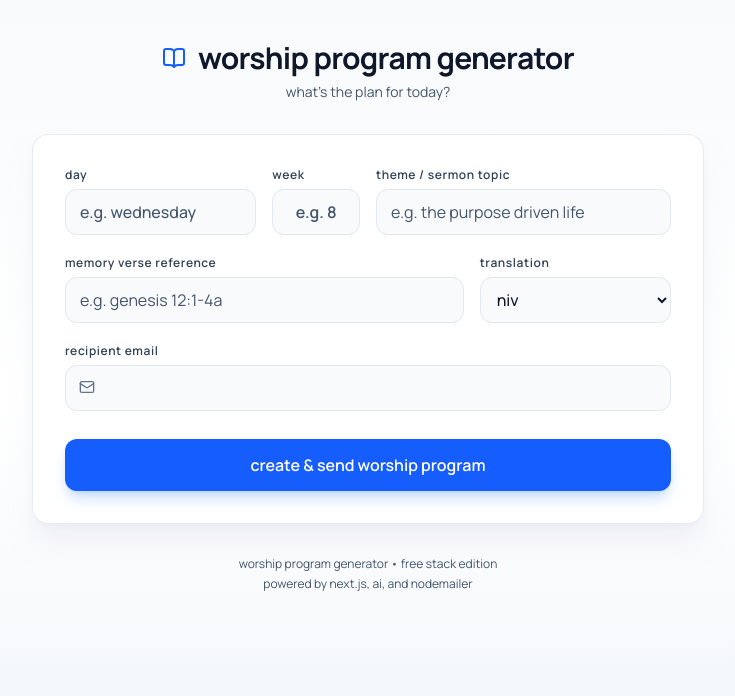
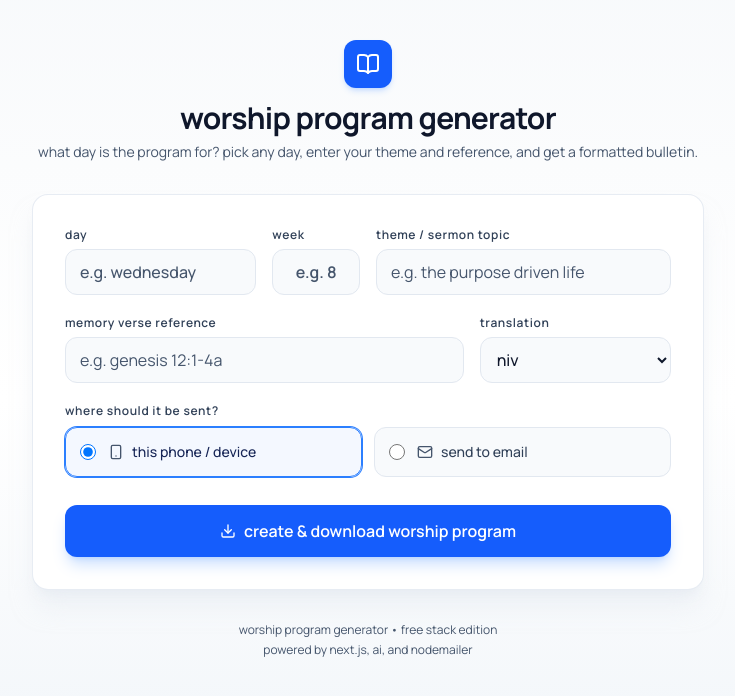
Before and after one commit to lee-jr11/worship-program, a Next.js app: page / in a window 1280 px wide. Shown: the top 696 px of the page, without its empty margins (272-1007 px from the left). Built offline with nearby package versions, Linux system fonts and the light colour scheme.

Commit message:
Add delivery destination choice: download to device or send via email

```diff
--- a/scripts/diagnostics.ts
+++ b/scripts/diagnostics.ts
@@ -66,6 +66,28 @@ async function runDiagnostics() {
   // Reject empty theme
   const badTheme = GenerateProgramInputSchema.safeParse({ ...validGoodInput, theme: '   ' });
   assert(!badTheme.success, 'Rejects empty theme');
+
+  // Device delivery does not require an email
+  const deviceDelivery = GenerateProgramInputSchema.safeParse({
+    day: 'Sunday',
+    theme: 'Walking in Faith',
+    week: 12,
+    verseReference: 'Hebrews 11:1',
+    translation: 'NIV',
+    deliveryMethod: 'device',
+  });
+  assert(deviceDelivery.success, 'Device delivery succeeds without email');
+
+  // Email delivery requires a valid email
+  const emailDeliveryMissing = GenerateProgramInputSchema.safeParse({
+    day: 'Sunday',
+    theme: 'Walking in Faith',
+    week: 12,
+    verseReference: 'Hebrews 11:1',
+    translation: 'NIV',
+    deliveryMethod: 'email',
+  });
+  assert(!emailDeliveryMissing.success, 'Email delivery fails when email is missing');
 
   // ----------------------------------------------------------------
   // 2. OUTPUT SCHEMA CONTRACT TESTS
--- a/src/app/api/generate/route.ts
+++ b/src/app/api/generate/route.ts
@@ -27,7 +27,7 @@ export async function POST(req: NextRequest) {
       );
     }
 
-    const { day, week, theme, verseReference, translation, email } = parseResult.data;
+    const { day, week, theme, verseReference, translation, deliveryMethod, email } = parseResult.data;
 
     // 2. AI Generation
     console.log(`[Generate API] Generating program for ${day} Week ${week}: ${theme}...`);
@@ -43,14 +43,15 @@ export async function POST(req: NextRequest) {
     console.log(`[Generate API] Building .docx document...`);
     const docxBuffer = await buildDocx(program);
 
-    // 4. Deliver via Gmail SMTP
+    // 4. Deliver via Gmail SMTP (only if deliveryMethod is 'email')
     let emailSent = false;
     let emailError: string | undefined;
 
+    if (deliveryMethod === 'email') {
       const gmailUser = process.env.GMAIL_USER;
       const gmailPass = process.env.GMAIL_APP_PASSWORD;
 
-    if (gmailUser && gmailPass) {
+      if (gmailUser && gmailPass && email) {
         console.log(`[Generate API] Dispatching email to ${email}...`);
         const emailResult = await sendProgramEmail({
           to: email,
@@ -66,12 +67,14 @@ export async function POST(req: NextRequest) {
         console.warn('[Generate API] Gmail SMTP not configured yet. Skipping email dispatch.');
         emailError = 'gmail smtp credentials not configured yet in environment.';
       }
+    }
 
     const programDay = (program.day || 'Wednesday').toUpperCase();
 
-    // 5. Return response (with base64 download buffer so user can download directly if needed)
+    // 5. Return response
     return NextResponse.json({
       success: true,
+      deliveryMethod,
       emailSent,
       emailError,
       recipientEmail: email,
--- a/src/app/page.tsx
+++ b/src/app/page.tsx
@@ -10,12 +10,14 @@ import {
   RefreshCw,
   Send,
   Mail,
+  Smartphone,
 } from 'lucide-react';
 
 interface ProgramResult {
   filename: string;
   docxBase64: string;
-  recipientEmail: string;
+  deliveryMethod?: 'device' | 'email';
+  recipientEmail?: string;
   emailSent: boolean;
   emailError?: string;
   program: {
@@ -33,6 +35,7 @@ export default function WorshipProgramApp() {
   const [theme, setTheme] = useState<string>('');
   const [verseReference, setVerseReference] = useState<string>('');
   const [translation, setTranslation] = useState<string>('NIV');
+  const [deliveryMethod, setDeliveryMethod] = useState<'device' | 'email'>('device');
   const [email, setEmail] = useState<string>('');
 
   const [showConfirmModal, setShowConfirmModal] = useState<boolean>(false);
@@ -68,7 +71,7 @@ export default function WorshipProgramApp() {
       setError('please provide a scripture reference (e.g. genesis 12:1-4a).');
       return;
     }
-    if (!email.trim() || !email.includes('@')) {
+    if (deliveryMethod === 'email' && (!email.trim() || !email.includes('@'))) {
       setError('please enter a valid recipient email address.');
       return;
     }
@@ -92,7 +95,8 @@ export default function WorshipProgramApp() {
           theme: theme.trim(),
           verseReference: verseReference.trim(),
           translation: translation.trim(),
-          email: email.trim(),
+          deliveryMethod,
+          email: deliveryMethod === 'email' ? email.trim() : undefined,
         }),
       });
 
@@ -135,15 +139,15 @@ export default function WorshipProgramApp() {
     <div className="min-h-screen bg-gradient-to-b from-slate-50 via-white to-slate-100 text-slate-800 antialiased py-10 px-4 sm:px-6">
       <div className="max-w-2xl mx-auto">
         {/* Header */}
-        <header className="mb-8">
-          <div className="flex items-center justify-center gap-3">
-            <BookOpen className="w-6 h-6 text-blue-600" aria-hidden="true" />
-            <h1 className="text-2xl sm:text-3xl font-bold tracking-tight text-slate-900">
+        <header className="text-center mb-8">
+          <div className="inline-flex items-center justify-center w-12 h-12 rounded-xl bg-blue-600 text-white shadow-md shadow-blue-500/20 mb-3">
+            <BookOpen className="w-6 h-6" />
+          </div>
+          <h1 className="text-2xl sm:text-3xl font-bold tracking-tight text-slate-900 lowercase">
             worship program generator
           </h1>
-          </div>
-          <p className="mt-1.5 text-center text-sm text-slate-600">
-            what&apos;s the plan for today?
+          <p className="mt-1.5 text-sm text-slate-600 lowercase">
+            what day is the program for? pick any day, enter your theme and reference, and get a formatted bulletin.
           </p>
         </header>
 
@@ -154,8 +158,11 @@ export default function WorshipProgramApp() {
               <CheckCircle2 className="w-10 h-10" />
             </div>
 
-            <h2 className="text-2xl font-bold text-slate-900">program ready!</h2>
-
+            {result.deliveryMethod === 'email' ? (
+              <>
+                <h2 className="text-2xl font-bold text-slate-900">
+                  {result.emailSent ? 'program sent!' : 'program ready!'}
+                </h2>
                 {result.emailSent ? (
                   <p className="mt-2 text-sm text-slate-600">
                     email with <span className="font-semibold text-slate-800">{result.filename}</span> has been dispatched to{' '}
@@ -163,8 +170,17 @@ export default function WorshipProgramApp() {
                   </p>
                 ) : (
                   <div className="mt-3 p-3 bg-amber-50 rounded-lg border border-amber-200 text-left text-xs text-amber-800">
-                <span className="font-semibold">note:</span> {result.emailError || 'email could not be dispatched (check smtp settings).'} you can still download the document directly below.
+                    <span className="font-semibold">note:</span> {result.emailError || 'email could not be dispatched.'} you can still download the document directly below.
                   </div>
+                )}
+              </>
+            ) : (
+              <>
+                <h2 className="text-2xl font-bold text-slate-900">program ready!</h2>
+                <p className="mt-2 text-sm text-slate-600">
+                  your formatted word document <span className="font-semibold text-slate-800">{result.filename}</span> is ready to download.
+                </p>
+              </>
             )}
 
             <div className="mt-6 p-4 bg-slate-50 rounded-xl border border-slate-200/70 text-left space-y-2 text-xs sm:text-sm">
@@ -182,7 +198,10 @@ export default function WorshipProgramApp() {
               </div>
             </div>
 
+            {/* Decision-Based Action Buttons */}
             <div className="mt-6 flex flex-col sm:flex-row gap-3">
+              {result.deliveryMethod === 'device' || !result.emailSent ? (
+                <>
                   <button
                     type="button"
                     onClick={handleDownloadDocx}
@@ -199,6 +218,27 @@ export default function WorshipProgramApp() {
                     <RefreshCw className="w-4 h-4" />
                     prepare another week
                   </button>
+                </>
+              ) : (
+                <>
+                  <button
+                    type="button"
+                    onClick={handleResetForNext}
+                    className="pressable flex-1 inline-flex items-center justify-center gap-2 py-3 px-5 rounded-xl bg-blue-600 hover:bg-blue-700 text-white font-medium shadow-md shadow-blue-500/20 focus-visible:outline-none focus-visible:ring-2 focus-visible:ring-blue-500 focus-visible:ring-offset-2"
+                  >
+                    <RefreshCw className="w-4 h-4" />
+                    prepare another week
+                  </button>
+                  <button
+                    type="button"
+                    onClick={handleDownloadDocx}
+                    className="pressable inline-flex items-center justify-center gap-2 py-3 px-4 rounded-xl border border-slate-300 hover:bg-slate-50 text-slate-700 font-medium text-xs focus-visible:outline-none focus-visible:ring-2 focus-visible:ring-slate-400 focus-visible:ring-offset-2"
+                  >
+                    <Download className="w-3.5 h-3.5" />
+                    download copy
+                  </button>
+                </>
+              )}
             </div>
           </div>
         )}
@@ -310,8 +350,59 @@ export default function WorshipProgramApp() {
                 </div>
               </div>
 
-              {/* Row 3: Recipient Email */}
+              {/* Row 3: Destination Radio Choice */}
               <div>
+                <label className="block text-xs font-semibold text-slate-700 lowercase tracking-wider mb-2">
+                  where should it be sent?
+                </label>
+                <div className="grid grid-cols-1 sm:grid-cols-2 gap-3">
+                  <label
+                    className={`pressable flex items-center gap-3 p-3.5 rounded-xl border cursor-pointer ${
+                      deliveryMethod === 'device'
+                        ? 'bg-blue-50/70 border-blue-500 text-blue-950 ring-1 ring-blue-500'
+                        : 'bg-slate-50 border-slate-200 text-slate-700 hover:bg-slate-100/60'
+                    }`}
+                  >
+                    <input
+                      type="radio"
+                      name="deliveryMethod"
+                      value="device"
+                      checked={deliveryMethod === 'device'}
+                      onChange={() => setDeliveryMethod('device')}
+                      className="w-4 h-4 text-blue-600 focus:ring-blue-500"
+                    />
+                    <div className="flex items-center gap-2">
+                      <Smartphone className="w-4 h-4 text-slate-600 shrink-0" />
+                      <span className="text-sm font-medium">this phone / device</span>
+                    </div>
+                  </label>
+
+                  <label
+                    className={`pressable flex items-center gap-3 p-3.5 rounded-xl border cursor-pointer ${
+                      deliveryMethod === 'email'
+                        ? 'bg-blue-50/70 border-blue-500 text-blue-950 ring-1 ring-blue-500'
+                        : 'bg-slate-50 border-slate-200 text-slate-700 hover:bg-slate-100/60'
+                    }`}
+                  >
+                    <input
+                      type="radio"
+                      name="deliveryMethod"
+                      value="email"
+                      checked={deliveryMethod === 'email'}
+                      onChange={() => setDeliveryMethod('email')}
+                      className="w-4 h-4 text-blue-600 focus:ring-blue-500"
+                    />
+                    <div className="flex items-center gap-2">
+                      <Mail className="w-4 h-4 text-slate-600 shrink-0" />
+                      <span className="text-sm font-medium">send to email</span>
+                    </div>
+                  </label>
+                </div>
+              </div>
+
+              {/* Row 4: Conditional Recipient Email (only if 'email' selected) */}
+              {deliveryMethod === 'email' && (
+                <div className="card-in">
                   <label htmlFor="email" className="block text-xs font-semibold text-slate-700 lowercase tracking-wider mb-1.5">
                     recipient email
                   </label>
@@ -320,31 +411,38 @@ export default function WorshipProgramApp() {
                     <input
                       id="email"
                       type="email"
+                      placeholder="your.email@example.com"
                       value={email}
                       onChange={(e) => setEmail(e.target.value)}
                       disabled={isLoading}
-                    required
+                      required={deliveryMethod === 'email'}
                       className="field w-full pl-10 pr-3.5 py-2.5 bg-slate-50 border border-slate-200 rounded-xl text-slate-900 placeholder:text-slate-600 focus:outline-none focus:ring-2 focus:ring-blue-500 focus:bg-white"
                     />
                   </div>
                 </div>
-
+              )}
 
               {/* Submit Button */}
               <div className="pt-2">
                 <button
                   type="submit"
                   disabled={isLoading}
-                  className="pressable w-full py-3.5 px-4 rounded-xl bg-blue-600 hover:bg-blue-700 text-white font-semibold shadow-lg shadow-blue-500/25 flex items-center justify-center gap-2 disabled:opacity-60 disabled:cursor-not-allowed cursor-pointer focus-visible:outline-none focus-visible:ring-2 focus-visible:ring-blue-500 focus-visible:ring-offset-2"
+                  className="pressable w-full py-3.5 px-4 rounded-xl bg-blue-600 hover:bg-blue-700 text-white font-semibold shadow-lg shadow-blue-500/25 flex items-center justify-center gap-2 disabled:opacity-60 disabled:cursor-not-allowed cursor-pointer focus-visible:outline-none focus-visible:ring-2 focus-visible:ring-blue-500 focus-visible:ring-offset-2 lowercase"
                 >
                   {isLoading ? (
                     <>
                       <Loader2 className="w-5 h-5 animate-spin" />
                       generating content & building document...
                     </>
+                  ) : deliveryMethod === 'device' ? (
+                    <>
+                      <Download className="w-4 h-4" />
+                      create & download worship program
+                    </>
                   ) : (
                     <>
-                      create & send worship program
+                      <Send className="w-4 h-4" />
+                      create & send to email
                     </>
                   )}
                 </button>
@@ -364,8 +462,10 @@ export default function WorshipProgramApp() {
       {showConfirmModal && (
         <div className="overlay-in fixed inset-0 z-50 flex items-center justify-center bg-slate-900/60 backdrop-blur-sm p-4">
           <div className="dialog-in bg-white rounded-2xl shadow-2xl max-w-md w-full p-6 border border-slate-200">
-            <h3 className="text-lg font-bold text-slate-900 mb-2">confirm program dispatch</h3>
-            <p className="text-sm text-slate-600 mb-4">
+            <h3 className="text-lg font-bold text-slate-900 mb-2 lowercase">
+              {deliveryMethod === 'device' ? 'confirm program download' : 'confirm program dispatch'}
+            </h3>
+            <p className="text-sm text-slate-600 mb-4 lowercase">
               please verify the details below before creating the document:
             </p>
 
@@ -389,8 +489,10 @@ export default function WorshipProgramApp() {
                 </p>
               </div>
               <div>
-                <span className="text-slate-500">delivery email:</span>
-                <p className="font-semibold text-blue-600">{email}</p>
+                <span className="text-slate-500">destination:</span>
+                <p className="font-semibold text-blue-600">
+                  {deliveryMethod === 'device' ? 'on this device (direct download)' : email}
+                </p>
               </div>
             </div>
 
@@ -398,17 +500,26 @@ export default function WorshipProgramApp() {
               <button
                 type="button"
                 onClick={() => setShowConfirmModal(false)}
-                className="pressable flex-1 py-2.5 px-4 rounded-xl border border-slate-300 font-medium text-slate-700 hover:bg-slate-50 focus-visible:outline-none focus-visible:ring-2 focus-visible:ring-slate-400 focus-visible:ring-offset-2"
+                className="pressable flex-1 py-2.5 px-4 rounded-xl border border-slate-300 font-medium text-slate-700 hover:bg-slate-50 focus-visible:outline-none focus-visible:ring-2 focus-visible:ring-slate-400 focus-visible:ring-offset-2 lowercase"
               >
                 cancel
               </button>
               <button
                 type="button"
                 onClick={handleConfirmSend}
-                className="pressable flex-1 py-2.5 px-4 rounded-xl bg-blue-600 hover:bg-blue-700 text-white font-medium shadow-md shadow-blue-500/20 flex items-center justify-center gap-1.5 focus-visible:outline-none focus-visible:ring-2 focus-visible:ring-blue-500 focus-visible:ring-offset-2"
+                className="pressable flex-1 py-2.5 px-4 rounded-xl bg-blue-600 hover:bg-blue-700 text-white font-medium shadow-md shadow-blue-500/20 flex items-center justify-center gap-1.5 focus-visible:outline-none focus-visible:ring-2 focus-visible:ring-blue-500 focus-visible:ring-offset-2 lowercase"
               >
+                {deliveryMethod === 'device' ? (
+                  <>
+                    <Download className="w-4 h-4" />
+                    confirm & create
+                  </>
+                ) : (
+                  <>
                     <Send className="w-4 h-4" />
-                confirm & create
+                    confirm & send
+                  </>
+                )}
               </button>
             </div>
           </div>
--- a/src/lib/schema.ts
+++ b/src/lib/schema.ts
@@ -1,13 +1,33 @@
 import { z } from 'zod';
 
 // Input payload schema from the frontend form
-export const GenerateProgramInputSchema = z.object({
+export const GenerateProgramInputSchema = z
+  .object({
     day: z.string().trim().min(1, 'Day is required'),
     week: z.coerce.number().int().min(1, 'Week must be at least 1').max(52, 'Week cannot exceed 52'),
     theme: z.string().trim().min(1, 'Theme is required'),
     verseReference: z.string().trim().min(1, 'Bible verse reference is required'),
     translation: z.string().trim().min(1, 'Translation is required').default('NIV'),
-  email: z.string().trim().email('Please enter a valid email address').transform(e => e.toLowerCase()),
+    deliveryMethod: z.enum(['device', 'email']).optional(),
+    email: z
+      .string()
+      .trim()
+      .email('Please enter a valid email address')
+      .transform((e) => e.toLowerCase())
+      .optional(),
+  })
+  .transform((data) => ({
+    ...data,
+    deliveryMethod: data.deliveryMethod ?? (data.email ? 'email' : 'device'),
+  }))
+  .superRefine((data, ctx) => {
+    if (data.deliveryMethod === 'email' && !data.email) {
+      ctx.addIssue({
+        code: z.ZodIssueCode.custom,
+        message: 'Please enter a valid recipient email address',
+        path: ['email'],
+      });
+    }
   });
 
 export type GenerateProgramInput = z.infer<typeof GenerateProgramInputSchema>;
```
Lines whose indentation alone changed are shown as unchanged.
